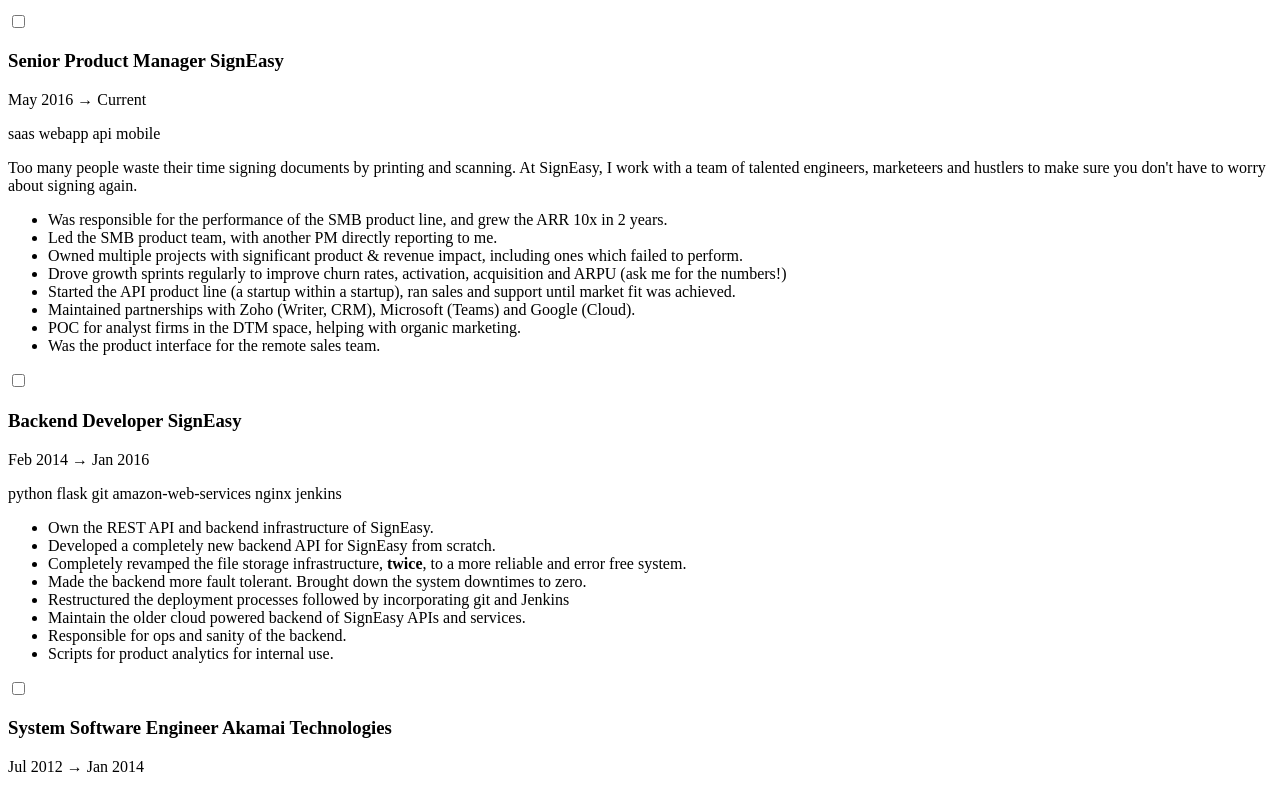
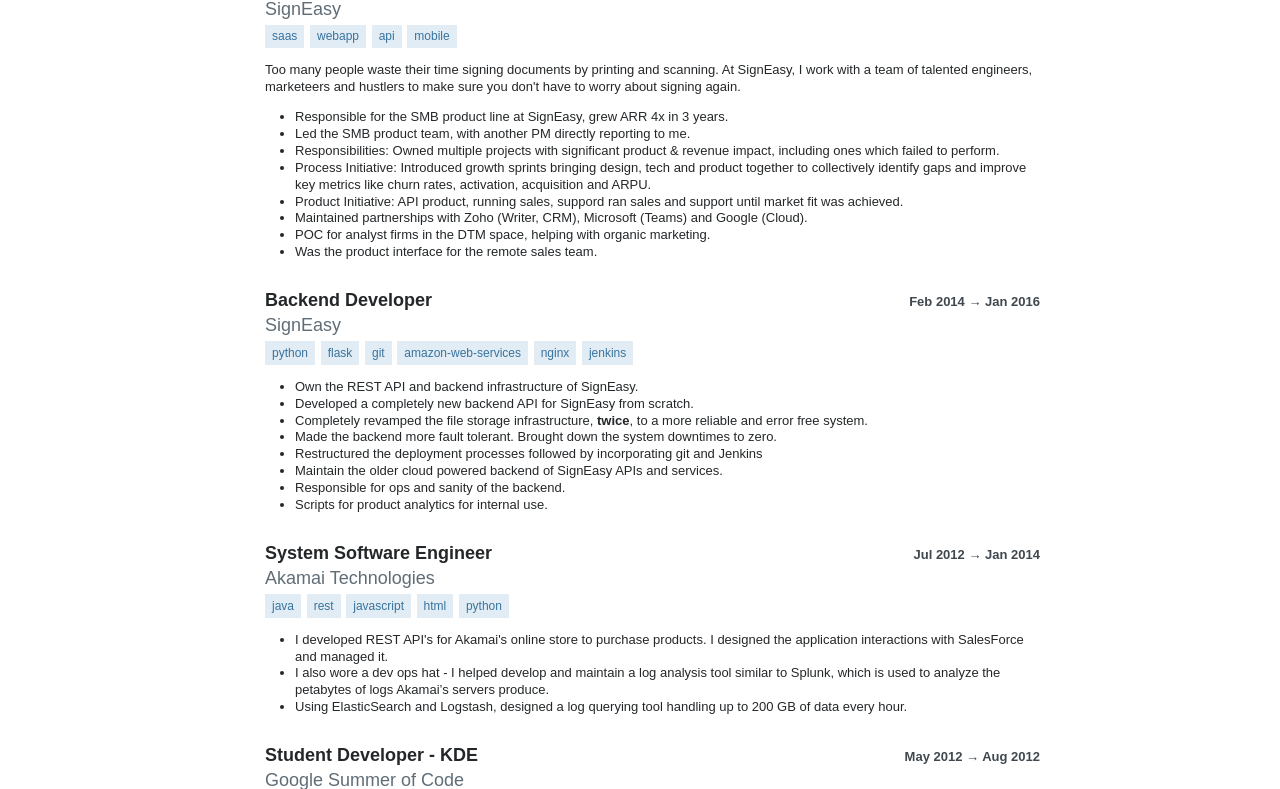
Before and after one commit to phalgun/phalgun.github.io, a plain HTML site: page new_resume/index.html in a window 1280 px wide. Shown: the part 189-978 px from the top of the page. Drawn offline with nearby package versions, Linux system fonts and the light colour scheme; files whose address does not match are found by name.

Commit message:
Fix CSS & JS paths

```diff
--- a/new_resume/index.html
+++ b/new_resume/index.html
@@ -1,16 +1,16 @@
 <!DOCTYPE html>
-<!-- saved from url=(0078)file:///Users/phalgun/Downloads/Phalgun%20Guduthur%20-%20Stack%20Overflow.html -->
 <html><head><meta http-equiv="Content-Type" content="text/html; charset=UTF-8">
-    <title>Phalgun Guduthur - Stack Overflow</title>
+    <title>Resume - Phalgun Guduthur - Senior Product Manager</title>
 
 
-    <script src="./Phalgun Guduthur - Stack Overflow 2_files/jquery.min.js"></script>
-    <script src="./Phalgun Guduthur - Stack Overflow 2_files/stub.en.js"></script>
-    <script src="./Phalgun Guduthur - Stack Overflow 2_files/user.en.js"></script>
-    <script src="./Phalgun Guduthur - Stack Overflow 2_files/story.en.js"></script>
-    <link rel="stylesheet" type="text/css" href="./Phalgun Guduthur - Stack Overflow 2_files/all.css">
-    <link rel="stylesheet" type="text/css" href="./Phalgun Guduthur - Stack Overflow 2_files/pdf.css">
-    <link rel="stylesheet" type="text/css" href="./Phalgun Guduthur - Stack Overflow 2_files/pdf.css" media="print">
+    <script src="./jquery.min.js"></script>
+    <script src="./stub.en.js"></script>
+    <script src="./user.en.js"></script>
+    <script src="./story.en.js"></script>
+    <link rel="stylesheet" type="text/css" href="./all.css">
+    <link rel="stylesheet" type="text/css" href="./pdf.css">
+    <link rel="stylesheet" type="text/css" href="./pdf.css" media="print">
+
 
 
 
@@ -94,11 +94,11 @@
                         <p>Too many people waste their time signing documents by printing and scanning. At SignEasy, I work with a team of talented engineers, marketeers and hustlers to make sure you don't have to worry about signing again. </p>
 
 <ul>
-<li>Was responsible for the performance of the SMB product line, and grew the ARR 10x in 2 years. </li>
+<li>Responsible for the SMB product line at SignEasy, grew ARR 4x in 3 years. </li>
 <li>Led the SMB product team, with another PM directly reporting to me. </li>
-<li>Owned multiple projects with significant product &amp; revenue impact, including ones which failed to perform.</li>
-<li>Drove growth sprints regularly to improve churn rates, activation, acquisition and ARPU (ask me for the numbers!)</li>
-<li>Started the API product line (a startup within a startup), ran sales and support until market fit was achieved.</li>
+<li>Responsibilities: Owned multiple projects with significant product &amp; revenue impact, including ones which failed to perform.</li>
+<li>Process Initiative: Introduced growth sprints bringing design, tech and product together to collectively identify gaps and improve key metrics like churn rates, activation, acquisition and ARPU. </li>
+<li>Product Initiative: API product, running sales, suppord  ran sales and support until market fit was achieved.</li>
 <li>Maintained partnerships with Zoho (Writer, CRM), Microsoft (Teams) and Google (Cloud).</li>
 <li>POC for analyst firms in the DTM space, helping with organic marketing.</li>
 <li>Was the product interface for the remote sales team.</li>
```
